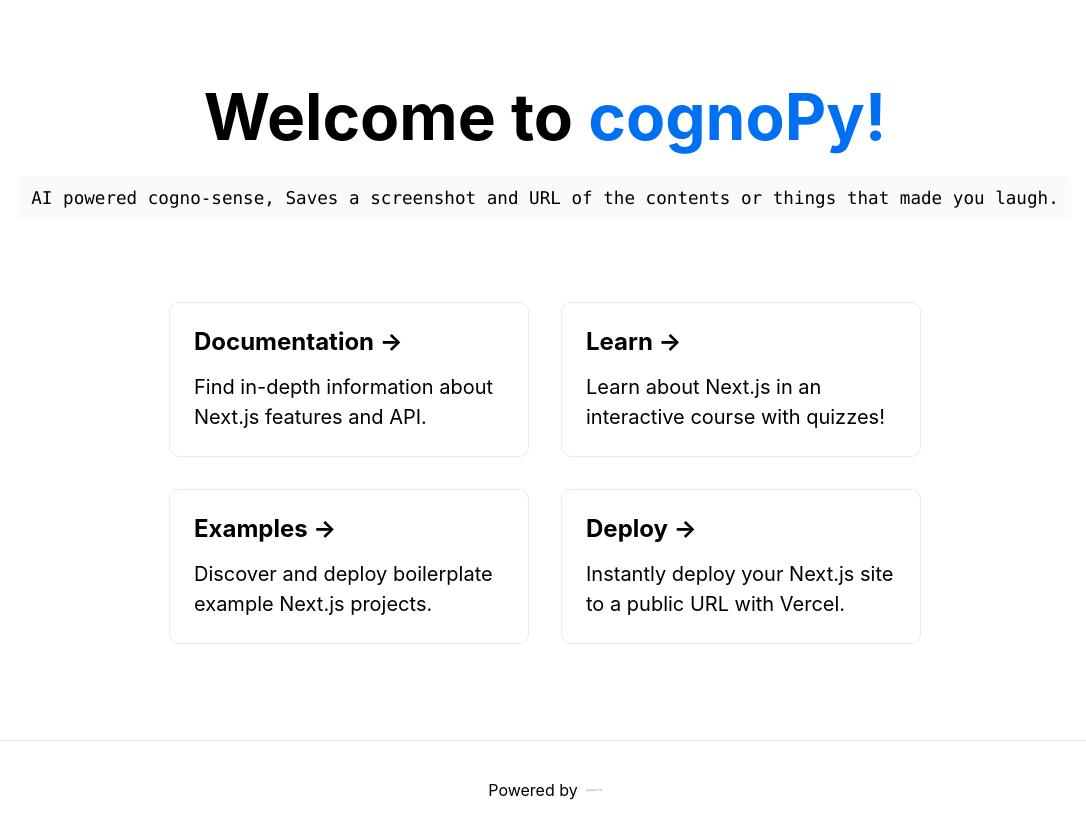
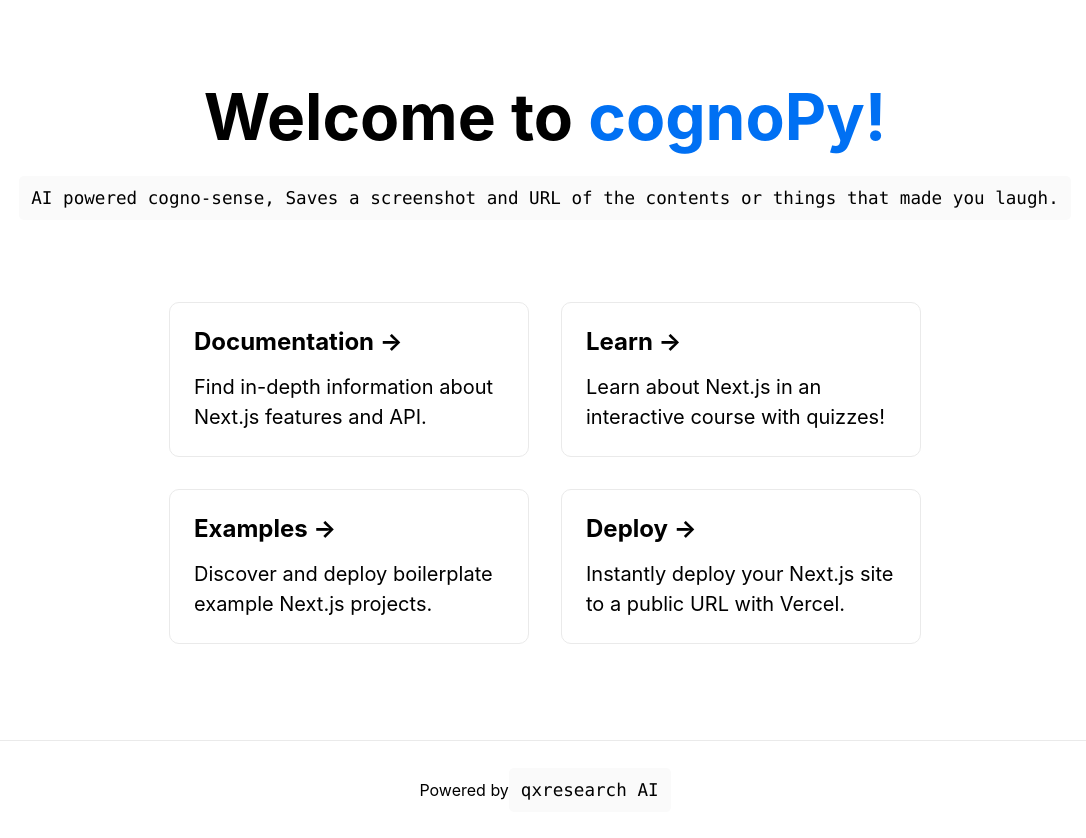
Before and after one commit to xiaowuc2/cognopy.github.io, a Next.js app: page / in a window 1280 px wide. Shown: the whole page, without its empty margins (95-1181 px from the left). Built offline with nearby package versions, Linux system fonts and the light colour scheme.

Commit message:
Update index.js

```diff
--- a/pages/index.js
+++ b/pages/index.js
@@ -57,7 +57,7 @@
           rel="noopener noreferrer"
         >
           Powered by{' '}
-          <img src="/qxresearch%20AI.png" alt="Vercel Logo" className={styles.logo} />
+          <code className={styles.code}>qxresearch AI</code>
         </a>
       </footer>
     </div>
```
